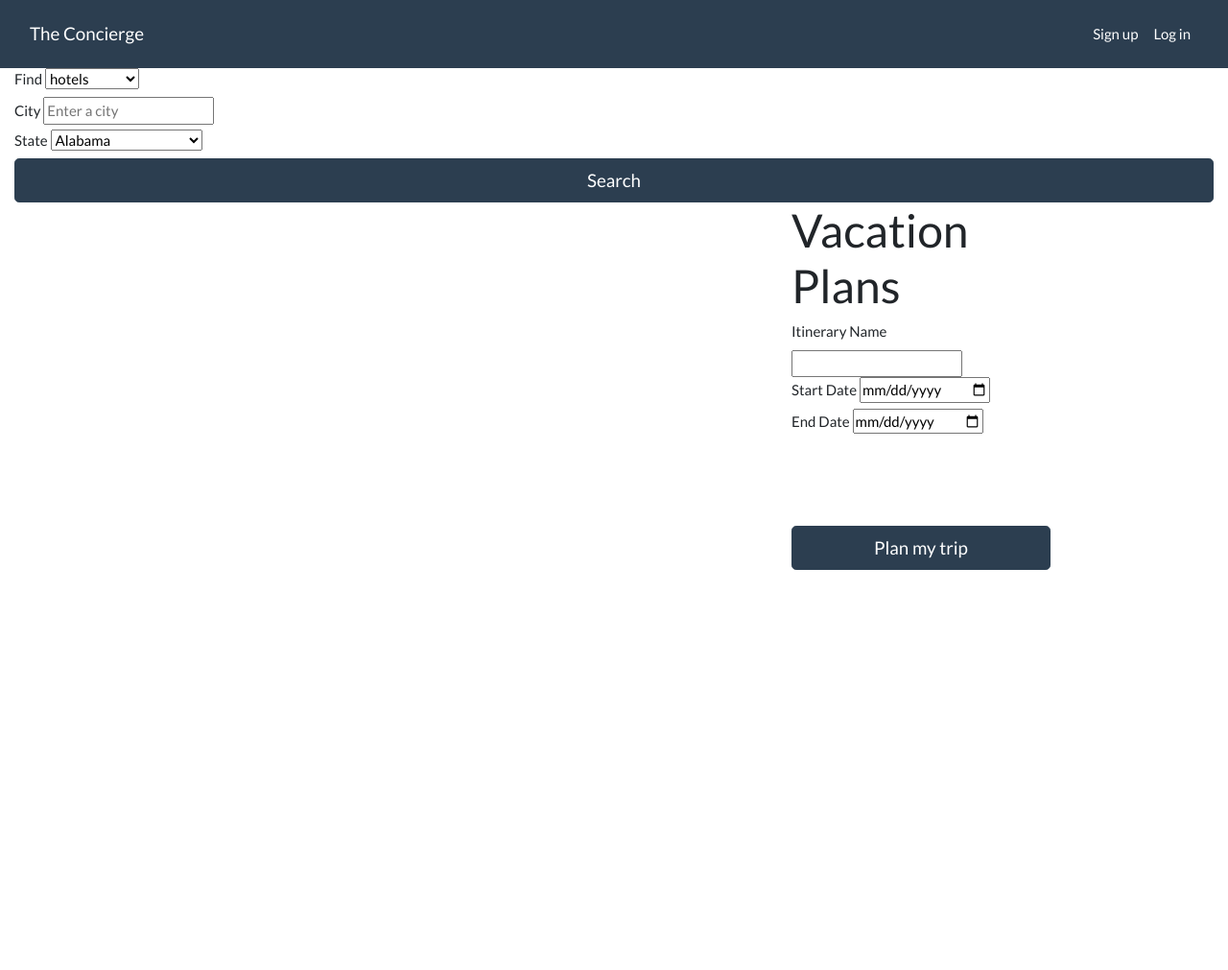
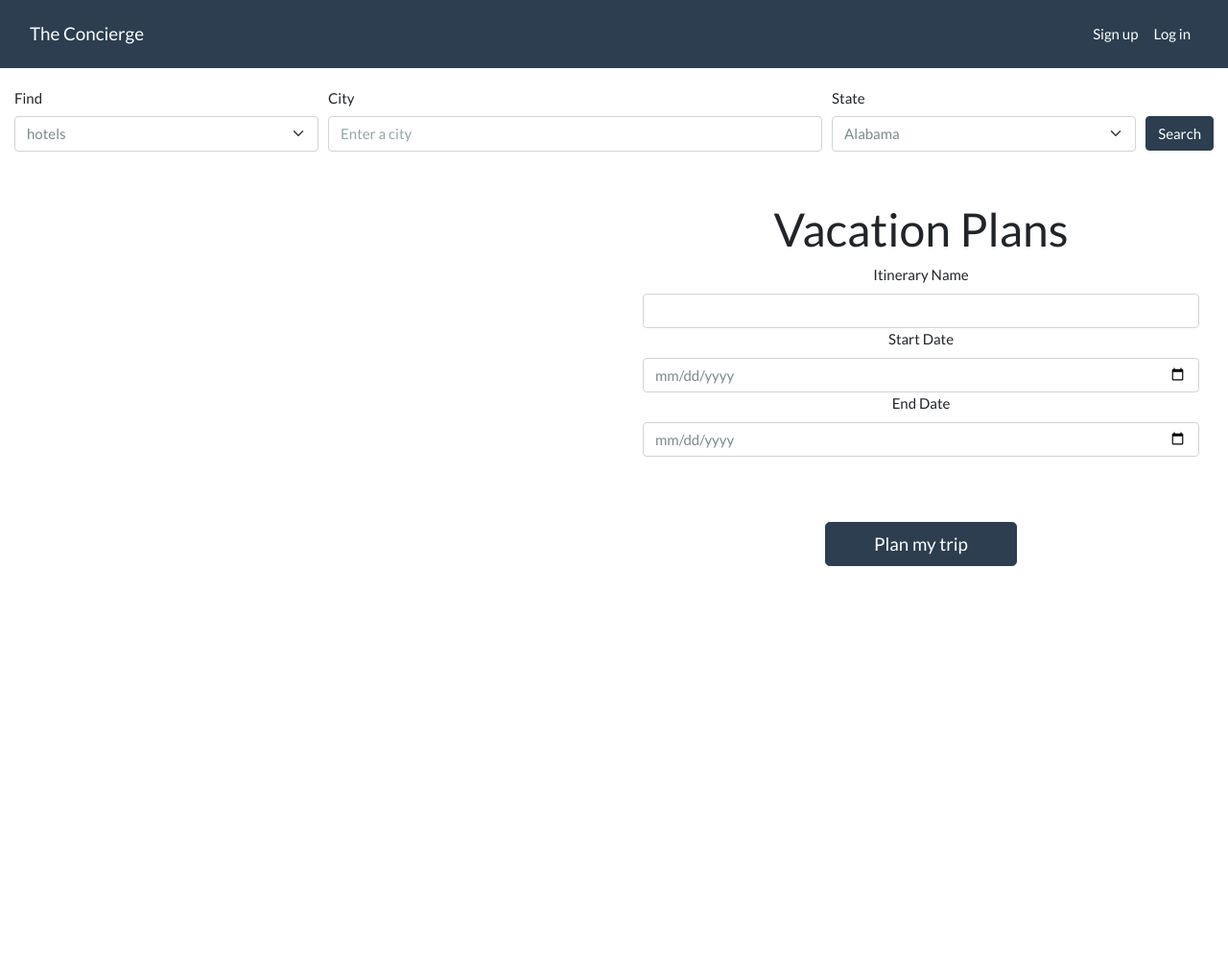
Before and after one commit to KKTTAAII/capstone_first, a Flask app: template templates/itinerary/new_iti.html in a window 1280 px wide. Shown: the whole page at 96% size. After the commit the page ends 590 px from the top, so only its background shows below. Run offline with Flask 2, Linux system fonts and the light colour scheme; the template is opened without the code that fills it, so the values that code supplies are empty; some libraries are stand-ins or nearby versions.

Commit message:
added some html

```diff
--- a/app.py
+++ b/app.py
@@ -280,3 +280,11 @@ def find_places():
                 return jsonify({"result": "Location not found. Please enter correct city and state."})
     else:
         return jsonify({"result":"Oops, something's wrong. Please try again."})
+
+@app.errorhandler(404)
+def page_not_found(e):
+    return render_template('404.html'), 404
+
+@app.errorhandler(500)
+def page_not_found(e):
+    return render_template('500.html'), 500
--- a/static/app.css
+++ b/static/app.css
@@ -1,5 +1,9 @@
 .itinerary {
-    width: 300px;
+    width: 100%;
+    height: 500px;
+    position: -webkit-sticky;
+    position: sticky;
+    top: 0;
 }
 
 .main {
@@ -23,12 +27,48 @@
     display: none;
 }
 
-body,html, #content {
-    height: 100%;
-  }
-
 #home-user, #home {
     color:whitesmoke;
     background-image: url("/static/pictures/brett-zeck-eyfMgGvo9PA-unsplash.jpg");
     background-size: cover;
 }
+
+#iti-table-container{
+    width: 100%
+}
+
+#iti-table{
+    width: 500px;
+    margin: auto;
+}
+
+#date {
+    display: flex;
+    justify-content: center;
+}
+
+#start_date, #end_date {
+    margin-left: 15px;
+}
+
+.card {
+    width: 500px;
+    margin: 0 auto;
+}
+
+#errorpic404, #errorpic500 {
+    height: 300px;
+}
+
+.search-btn {
+    margin-top: 30px;
+}
+
+#submitItiBtn{
+    width: 200px;
+    margin: 0 auto;
+}
+
+div#listing {
+    width: 100%;
+  }
--- a/static/app.js
+++ b/static/app.js
@@ -80,6 +80,7 @@ function createOptions(placeType, inputDiv, names, selectTag) {
   if (results.childNodes[0]) {
     selectTag.name = placeType;
     selectTag.id = placeType;
+    selectTag.className = "form-select mb-2"
 
     for (let i = 0; i < names.length; i++) {
       option.value = [names[i]["name"] , names[i]["id"]];
@@ -108,11 +109,8 @@ async function getResultsByLocation(city, state, type) {
 // add results to the html page
 function handleResults(data) {
   if(!Array.isArray(data)){
-    const errorDiv = document.createElement("div")
-    const errorMsg = document.createElement("p")
-    errorMsg.innerHTML = data["result"]
-    errorDiv.appendChild(errorMsg)
-    results.appendChild(errorDiv);
+    errorMsg = data["result"]
+    Swal.fire(errorMsg);
   }
 
   for (i = 0; i < data.length; i++) {
--- a/templates/base.html
+++ b/templates/base.html
@@ -20,6 +20,10 @@
       integrity="sha384-qF/QmIAj5ZaYFAeQcrQ6bfVMAh4zZlrGwTPY7T/M+iTTLJqJBJjwwnsE5Y0mV7QK"
       crossorigin="anonymous"
     />
+    <link
+      rel="stylesheet"
+      href="https://cdnjs.cloudflare.com/ajax/libs/font-awesome/4.7.0/css/font-awesome.min.css"
+    />
     <link rel="stylesheet" href="/static/app.css" type="text/css" />
   </head>
   <body>
@@ -32,15 +36,29 @@
         </div>
         <ul class="nav navbar-nav navbar-right">
           {% if not g.user %}
-          <li class="nav-item"><a class="nav-link" href="/signup">Sign up</a></li>
+          <li class="nav-item">
+            <a class="nav-link" href="/signup">Sign up</a>
+          </li>
           <li class="nav-item"><a class="nav-link" href="/login">Log in</a></li>
           {% else %}
-          <li class="nav-item"><a class="nav-link" href="/user/{{ g.user.id }}">{{g.user.username}}</a></li>
           <li class="nav-item">
-            <a href="/user/{{ g.user.id }}/iti" class="nav-link">My Itineraries</a>
+            <a class="nav-link" href="/user/{{ g.user.id }}"
+              >{{g.user.username}}</a
+            >
           </li>
-          <li class="nav-item"><a class="nav-link" href="/user/{{ g.user.id }}/newiti">New Itinerary</a></li>
-          <li class="nav-item"><a class="nav-link" href="/logout">Log out</a></li>
+          <li class="nav-item">
+            <a href="/user/{{ g.user.id }}/iti" class="nav-link"
+              >My Itineraries</a
+            >
+          </li>
+          <li class="nav-item">
+            <a class="nav-link" href="/user/{{ g.user.id }}/newiti"
+              >New Itinerary</a
+            >
+          </li>
+          <li class="nav-item">
+            <a class="nav-link" href="/logout">Log out</a>
+          </li>
           {% endif %}
         </ul>
       </div>
--- a/templates/itinerary/new_iti.html
+++ b/templates/itinerary/new_iti.html
@@ -1,21 +1,23 @@
 {% extends 'base.html' %} {% block content %}
 
-<div class="search">
+<div>
+  <div class="search mt-3">
     <form id="search-form">
-    <div id="place-type">
+      <div class="form-row">
+        <div id="place-type" class="form-group col my-1">
           <label for="type">Find</label>
-      <select name="type" id="type" id="type">
+          <select name="type" id="type" id="type" class="form-control form-select">
             <option value="lodging">hotels</option>
             <option value="restaurant">restaurants</option>
           </select>
         </div>
-    <div id="city-name">
+        <div id="city-name" class="form-group col-5 my-1">
           <label for="city">City</label>
-      <input id="city" placeholder="Enter a city" type="text" name="city" />
+          <input id="city" placeholder="Enter a city" type="text" name="city" class="form-control"/>
         </div>
-    <div id="state-name">
+        <div id="state-name" class="form-group col my-1">
           <label for="state">State</label>
-      <select name="state" id="state">
+          <select name="state" id="state" class="form-control form-select">
             <option value="AL">Alabama</option>
             <option value="AK">Alaska</option>
             <option value="AZ">Arizona</option>
@@ -69,47 +71,47 @@
             <option value="WY">Wyoming</option>
           </select>
         </div>
-    <div id="searchBtn">
-      <button class="btn btn-primary btn-lg btn-block">Search</button>
+        <div id="searchBtn" class="col-auto my-1">
+          <button class="btn btn-primary btn-md btn-block search-btn" >Search</button>
+        </div>
       </div>
     </form>
   </div>
 
-<div class="row">
+  <div class="row mt-5">
     <div class="col-sm">
       <div id="listing">
-      <table id="resultsTable">
+        <table id="resultsTable" class="table table-bordered table-striped">
           <tbody id="results"></tbody>
         </table>
       </div>
     </div>
 
     <div class="col-sm">
-    <div class="itinerary container">
+      <div class="itinerary container text-center form-group">
         <div class="iti-header">
           <h1>Vacation Plans</h1>
         </div>
         <div class="iti-form-container">
           <form method="POST" id="iti-form">
             <div id="iti-name">
-            <label for="iti-name">Itinerary Name</label>
-            <input type="text" name="iti-name" required="required">
+              <label for="iti-name" class="form-label">Itinerary Name</label>
+              <input type="text" name="iti-name" required="required" class="form-control" />
             </div>
             <div id="start_date_div">
-            <label for="start_date">Start Date</label>
-            <input type="date" name="start_date" required="required" />
+              <label for="start_date" class="form-label">Start Date</label>
+              <input type="date" name="start_date" required="required" class="form-control"/>
             </div>
 
             <div id="end_date_div">
-            <label for="start_date">End Date</label>
-            <input type="date" name="end_date" required="required" />
+              <label for="start_date" >End Date</label>
+              <input type="date" name="end_date" required="required" class="form-control"/>
             </div>
 
             <div id="hotel_div">
-            <label for="hotel">Hotel</label>
+              <label for="hotel" class="form-label">Hotel</label>
             </div>
 
-          <br />
             <button
               type="button"
               class="addHotel btn btn-primary btn-sm btn-block"
@@ -119,7 +121,7 @@
             </button>
 
             <div id="rest_div">
-            <label for="restaurant">Restaurant</label>
+              <label for="restaurant" class="form-label">Restaurant</label>
             </div>
 
             <br />
@@ -132,7 +134,7 @@
             </button>
             <br />
             <br />
-          <button type="submit" class="btn btn-primary btn-lg btn-block">
+            <button type="submit" class="btn btn-primary btn-lg btn-block" id="submitItiBtn">
               Plan my trip
             </button>
           </form>
@@ -140,5 +142,7 @@
       </div>
     </div>
   </div>
+</div>
 <script src="/static/app.js"></script>
+<script src="//cdn.jsdelivr.net/npm/sweetalert2@11"></script>
 {% endblock %}
```
Also changed, not shown: forms.py (+0 -22 lines), templates/404.html (added, +7 -0 lines), templates/500.html (added, +8 -0 lines), templates/itinerary/all_iti.html (+16 -13 lines), templates/itinerary/iti_info.html (+23 -25 lines), static/pictures/—Pngtree—fork error mathematical multiplication_4402409.png (added), static/pictures/—Pngtree—sun 404 page_5912186.png (added). Lines whose indentation alone changed are shown as unchanged.
